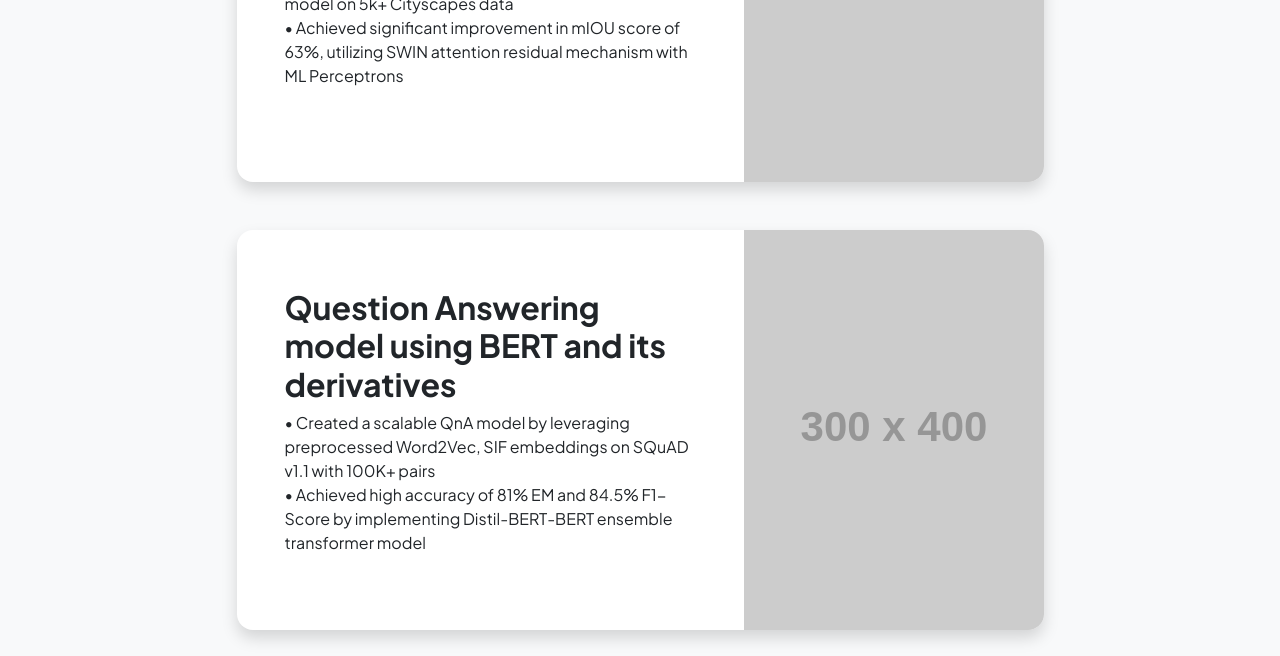
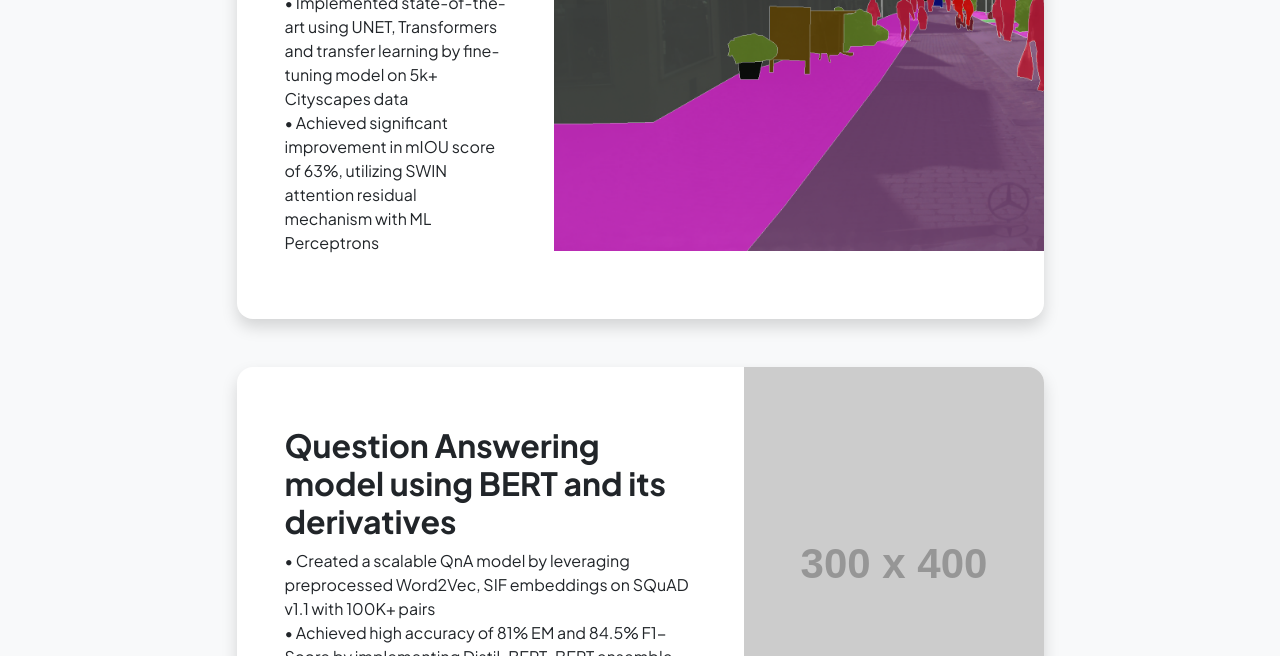
Before and after one commit to sohamthirty/soham-portfolio, a plain HTML site: page projects.html in a window 1280 px wide. Shown: the part 444-1100 px from the top of the page. Drawn offline with nearby package versions, Linux system fonts and the light colour scheme; placeholder pictures from the web are drawn by us.

Commit message:
Added images for projects

```diff
--- a/projects.html
+++ b/projects.html
@@ -51,7 +51,7 @@
                                             <p>• Implemented state-of-the-art using UNET, Transformers and transfer learning by fine-tuning model on 5k+ Cityscapes data<br>
                                             • Achieved significant improvement in mIOU score of 63%, utilizing SWIN attention residual mechanism with ML Perceptrons</p>
                                         </div>
-                                        <img class="img-fluid" src="https://dummyimage.com/300x400/343a40/6c757d" alt="..." />
+                                        <img class="img-fluid" src="assets/Semantic_Segmentation.png" alt="..." />
                                     </div>
                                 </div>
                             </div>
```
Also changed, not shown: assets/Semantic_Segmentation.png (added).
